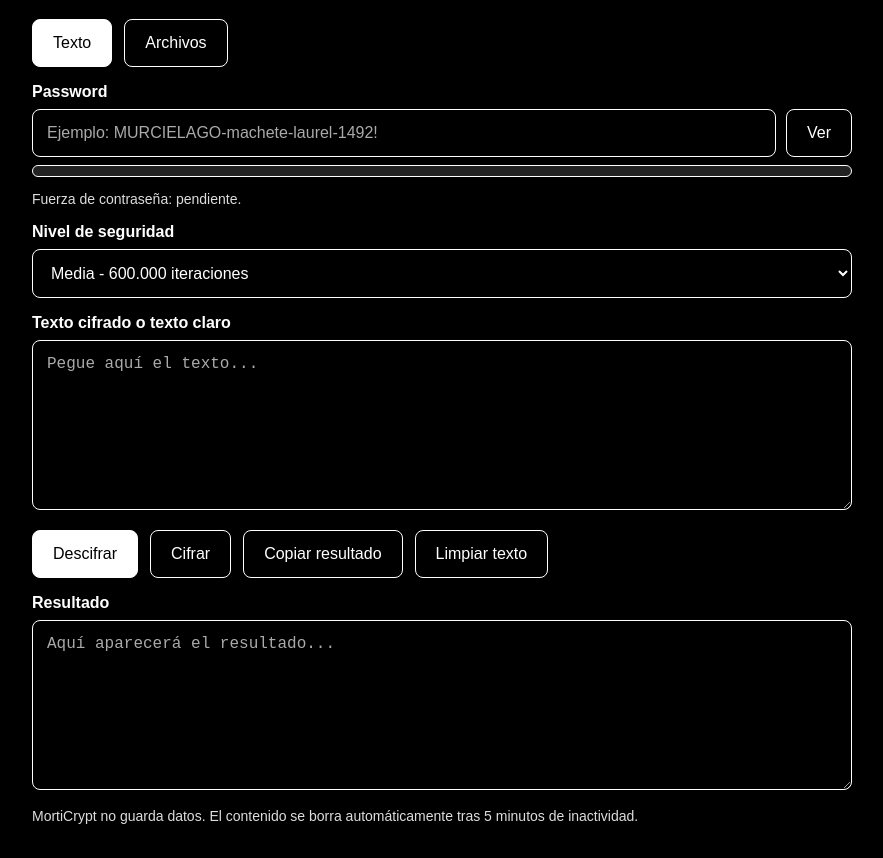
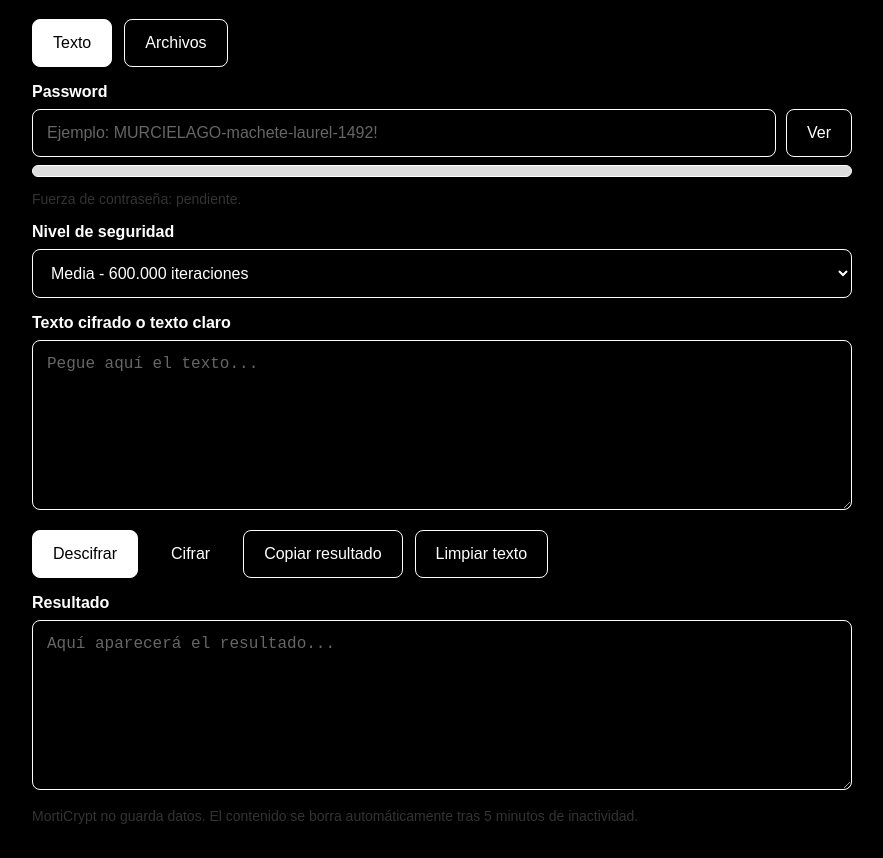
Before and after one commit to alvarofedez99/morticrypt, a plain HTML site: page index.html in a window 1280 px wide. Shown: the part 81-939 px from the top of the page, without its empty margins (198-1081 px from the left). Drawn offline with Linux system fonts and the light colour scheme.

Commit message:
Update index.html

```diff
--- a/index.html
+++ b/index.html
@@ -11,29 +11,31 @@
 <meta name="apple-mobile-web-app-title" content="MortiCrypt">
 <meta name="apple-mobile-web-app-status-bar-style" content="default">
   <style>
+
     body{margin:0;font-family:Arial,sans-serif;background:#000000;color:#ffffff}
     main{max-width:820px;margin:auto;padding:20px}
     h1{text-align:center;color:#ffffff}
     label{font-weight:700;display:block;margin:16px 0 8px;color:#ffffff}
     textarea,input,select{width:100%;box-sizing:border-box;border:1px solid #ffffff;border-radius:8px;padding:14px;font-size:16px;background:#000000;color:#ffffff}
     textarea{min-height:170px;resize:vertical}
-    textarea::placeholder,input::placeholder{color:#aaaaaa}
+    textarea::placeholder,input::placeholder{color:#666666}
     .tabs,.buttons{display:flex;flex-wrap:wrap;gap:12px;margin:16px 0}
     .row{display:flex;gap:10px}
     .row input{flex:1}
     button{border:1px solid #ffffff;border-radius:8px;padding:14px 20px;font-size:16px;cursor:pointer;background:#000000;color:#ffffff}
     button:disabled{opacity:.55;cursor:not-allowed}
     .primary{background:#ffffff;color:#000000;border-color:#ffffff}
-    .secondary{background:#000000;color:#ffffff;border-color:#ffffff}
+    .secondary{background:#000000;color:#ffffff;border-color:#000000}
     .outline{background:#000000;border:1px solid #ffffff;color:#ffffff}
     .active{background:#ffffff;color:#000000;border:1px solid #ffffff}
-    .note,#status{font-size:14px;color:#dddddd}
-    .meter{height:10px;border-radius:999px;background:#222222;overflow:hidden;margin-top:8px;border:1px solid #ffffff}
+    .note,#status{font-size:14px;color:#333333}
+    .meter{height:10px;border-radius:999px;background:#dddddd;overflow:hidden;margin-top:8px;border:1px solid #ffffff}
     .meter div{height:100%;width:0%;transition:.2s}
     .weak{background:#777777}
-    .medium{background:#bbbbbb}
+    .medium{background:#444444}
     .strong{background:#ffffff}
     .hidden{display:none}
+
   </style>
 </head>
 <body>
```
